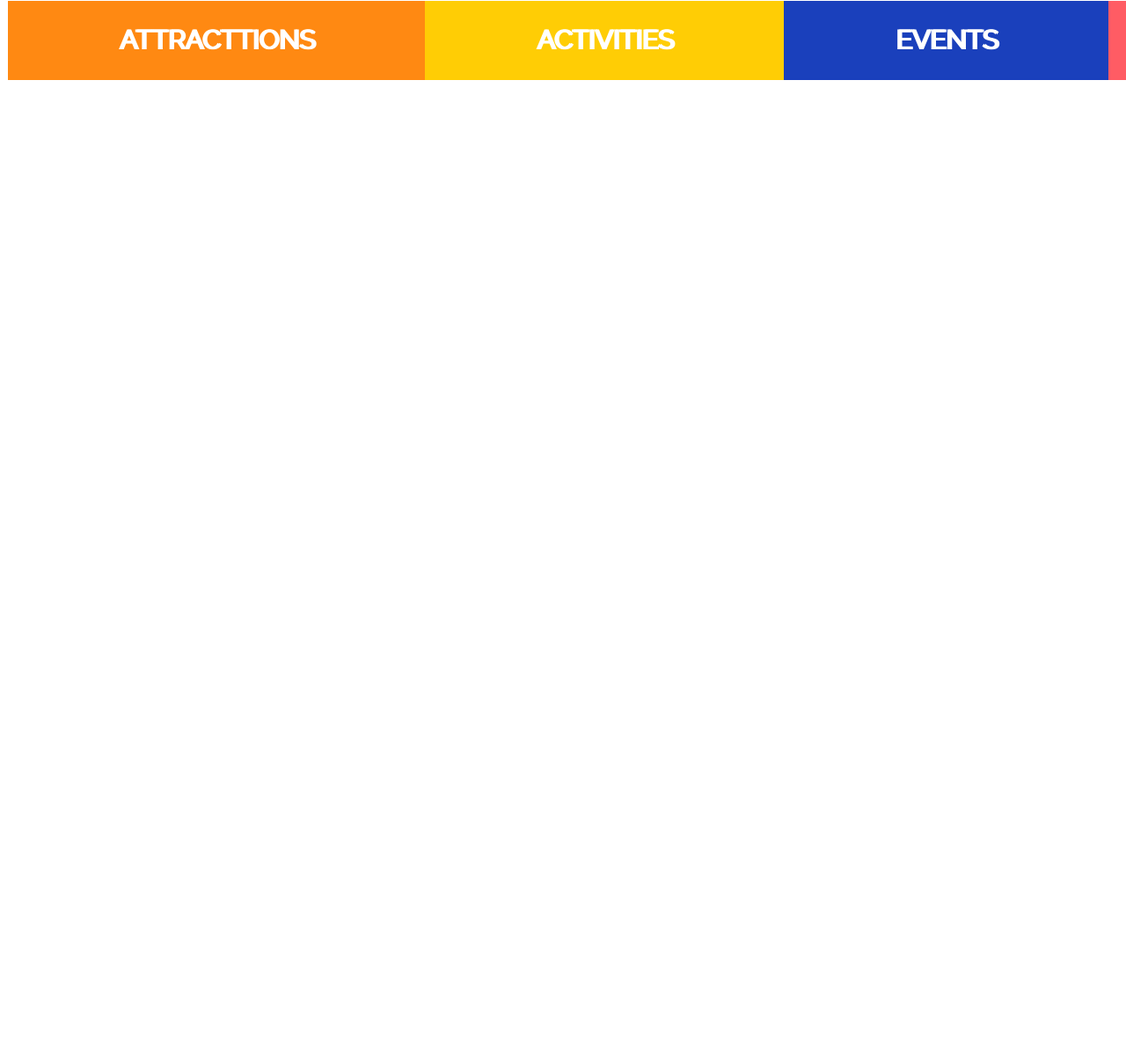
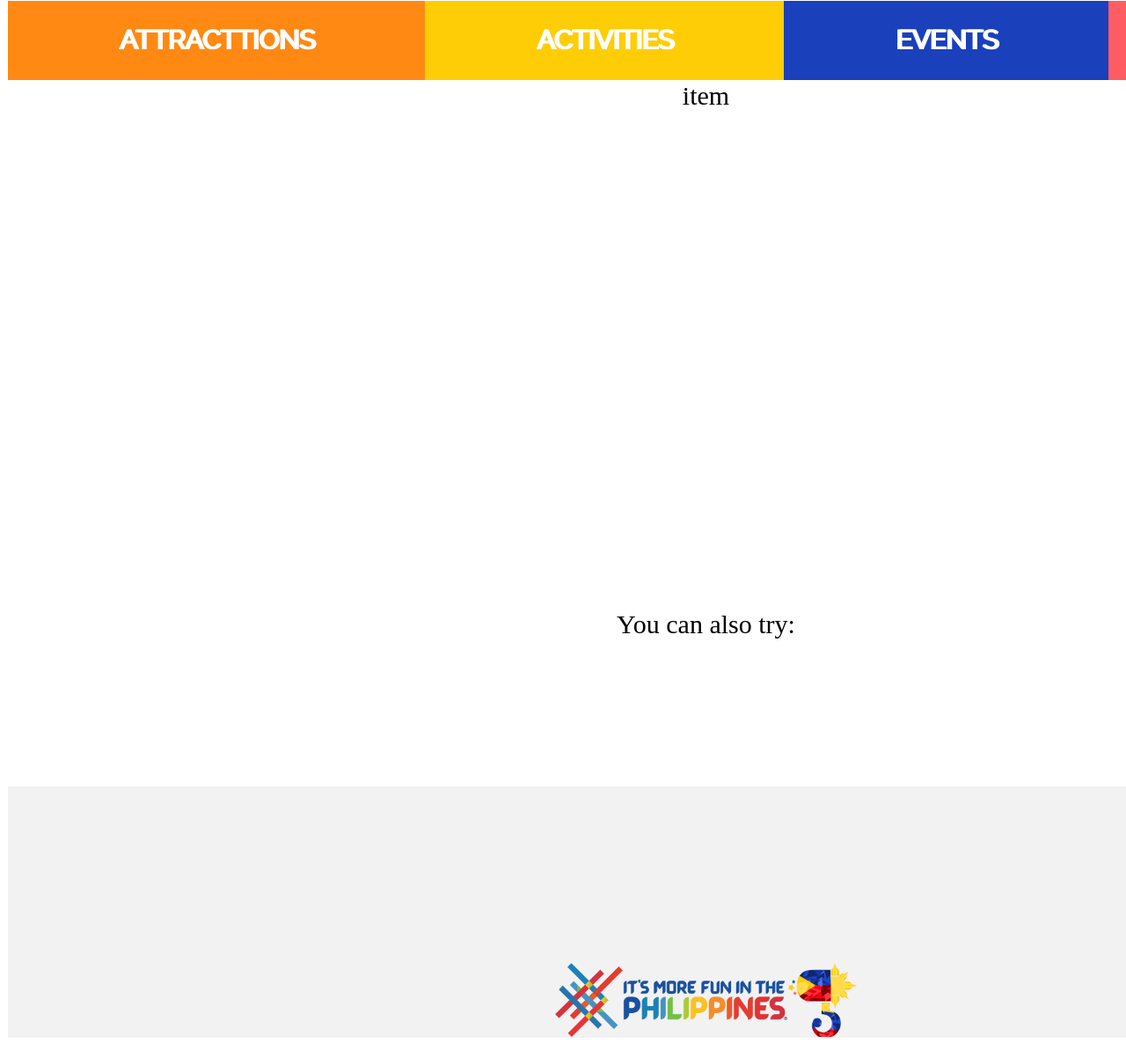
Before and after one commit to jmthebrittle/gunita-flask, a Flask app: template templates/FoodPage.html in a window 1280 px wide; the page is wider, and only the part inside the window is pictured. Shown: the part 152-1355 px from the top of that part at 88% size. Before the commit the page ends 243 px from the top of that part, so only its background shows below. Run offline with Flask 3, Linux system fonts and the light colour scheme; the template is opened without the code that fills it, so the values that code supplies are empty.

Commit message:
updated itempage layout

```diff
--- /dev/null
+++ b/static/css/footer.css
@@ -0,0 +1,34 @@
+.item1f { grid-area: logo1; }
+.item2f { grid-area: logo2; }
+
+.grid-containerf {
+display: grid;
+grid-template-areas:
+  'logo1 logo2';
+gap: 1px;
+padding: 1px;
+background-color: #F2F2F2;
+}
+
+.flogo1 {
+    margin-top: 200px;
+    margin-left: auto;
+    width: 264px;
+    height: 84px;
+    background: url("../images/itsmorefun.png");
+    background-repeat: no-repeat;
+    background-size: cover;
+    opacity: 1;
+    overflow: hidden;
+  }
+  .flogo2 {
+    margin-top: 200px;
+    margin-right: auto;
+    width: 78px;
+    height: 84px;
+    background: url("../images/gunita-logo.png");
+    background-repeat: no-repeat;
+    background-size: cover;
+    opacity: 1;
+    overflow: hidden;
+  }
--- a/static/css/layout-itempage.css
+++ b/static/css/layout-itempage.css
@@ -49,14 +49,18 @@
   text-decoration: none;
 }
 
-.gitem {
-  height: 200px;
+.itemarea {
+  width: 100%;
+  height: 600px;
 }
 
-.gsuggestions{
+.suggestions{
+  width: 100%;
   height: 200px;
+  background-color: #1A40BC;
 }
 
 .footer {
-  height: 200px;
+  width: 100%;
+  height: 300px;
 }
--- a/static/css/layout-login.css
+++ b/static/css/layout-login.css
@@ -45,4 +45,5 @@
     background: url("../images/landpage/Property\ 1=Frame\ 23.png");
     background-position: center center;
     background-repeat: no-repeat;
+    background-size: cover;
 }
--- a/static/css/layout-signup.css
+++ b/static/css/layout-signup.css
@@ -45,4 +45,5 @@
     background: url("../images/landpage/Property\ 1=Frame\ 23.png");
     background-position: center center;
     background-repeat: no-repeat;
+    background-size: cover;
 }
--- a/templates/FoodPage.html
+++ b/templates/FoodPage.html
@@ -6,6 +6,7 @@
         <link href="https://fonts.googleapis.com/css?family=Raleway&display=swap" rel="stylesheet" />
         <link href="/static/css/header.css" rel="stylesheet" />
         <link href="/static/css/layout-itempage.css" rel="stylesheet" />
+        <link href="/static/css/footer.css" rel="stylesheet" />
     </head>
     <body>
         <div class="grid-container">
@@ -36,8 +37,14 @@
                 <div class="bcolor3"><a href="/" class="bannertext">EVENTS</a></div>
                 <div class="bcolor4"><a href="/" class="bannertext">FOOD</a></div>
             </div>
-            <div class="gphoto"></div>
-            <div class="gfillout"></div>
+            <div class="gitem itemarea">item</div>
+            <div class="gsuggestions suggestions">You can also try:</div>
+            <div class="gfooter footer">
+                <div class="grid-containerf">
+                    <div class="flogo1 logo1"></div>
+                    <div class="flogo2 logo2"></div>
+                </div>
+            </div>
           </div>
     </body>
 </html>
```
